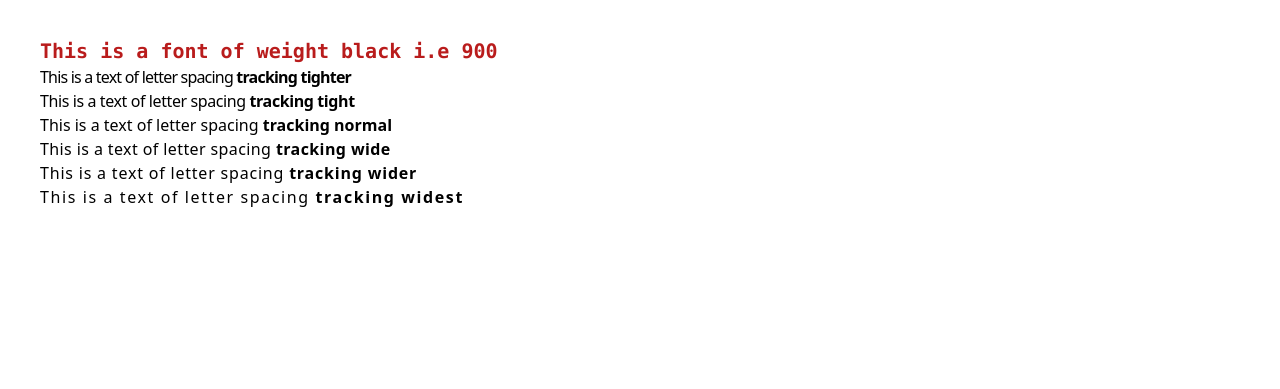
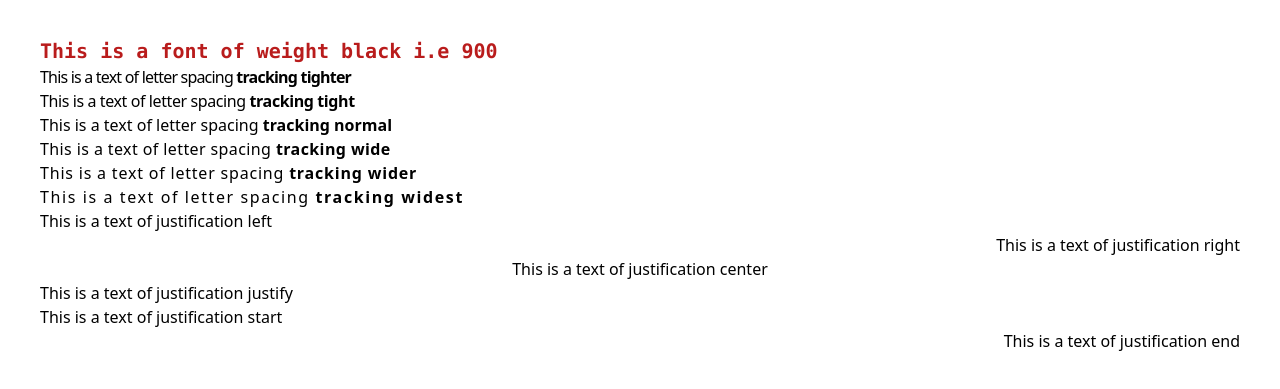
Before and after one commit to Mareola-Mabs/Learning-Tailwind-CSS, a plain HTML site: page typography/index.html in a window 1280 px wide. Shown: the part 475-864 px from the top of the page. Before the commit the page ends 800 px from the top, so only its background shows below. Drawn offline with nearby package versions, Linux system fonts and the light colour scheme.

Commit message:
Learnt text justification

```diff
--- a/typography/index.html
+++ b/typography/index.html
@@ -46,6 +46,12 @@
         <p class="tracking-widest">This is a text of letter spacing <span class="font-bold">tracking widest</span></p>
 
         <!-- Text Alignments -->
+         <p class="text-left">This is a text of justification left</p>
+         <p class="text-right">This is a text of justification right</p>
+         <p class="text-center">This is a text of justification center</p>
+         <p class="text-justify">This is a text of justification justify</p>
+         <p class="text-start">This is a text of justification start</p>
+         <p class="text-end">This is a text of justification end</p>
 
 
 
```
